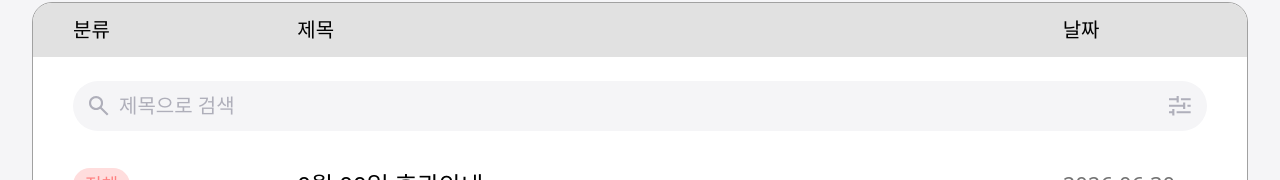
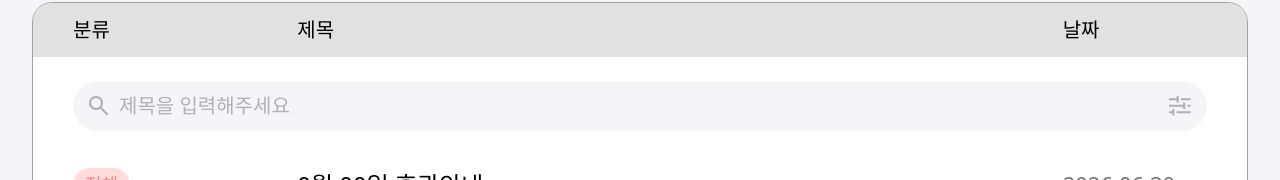
Before and after one commit to ToyVillage/ToyVillage-App-FE, a React (Vite) app: page /notices/list in a window 1280 px wide. Shown: the part 347-527 px from the top of the page. Built offline with nearby package versions, Linux system fonts and the light colour scheme.

Commit message:
fix: 공지사항 페이지 텍스트 수정

```diff
--- a/src/pages/notices/notice/NoticeListPage.tsx
+++ b/src/pages/notices/notice/NoticeListPage.tsx
@@ -68,7 +68,7 @@ export function NoticeListPage() {
           search={{
             value: query,
             onChange: setQuery,
-            placeholder: '제목으로 검색',
+            placeholder: '제목을 입력해주세요',
             ariaLabel: '공지 검색',
           }}
           pagination={{ page: currentPage, pageCount, onChange: setPage }}
```
